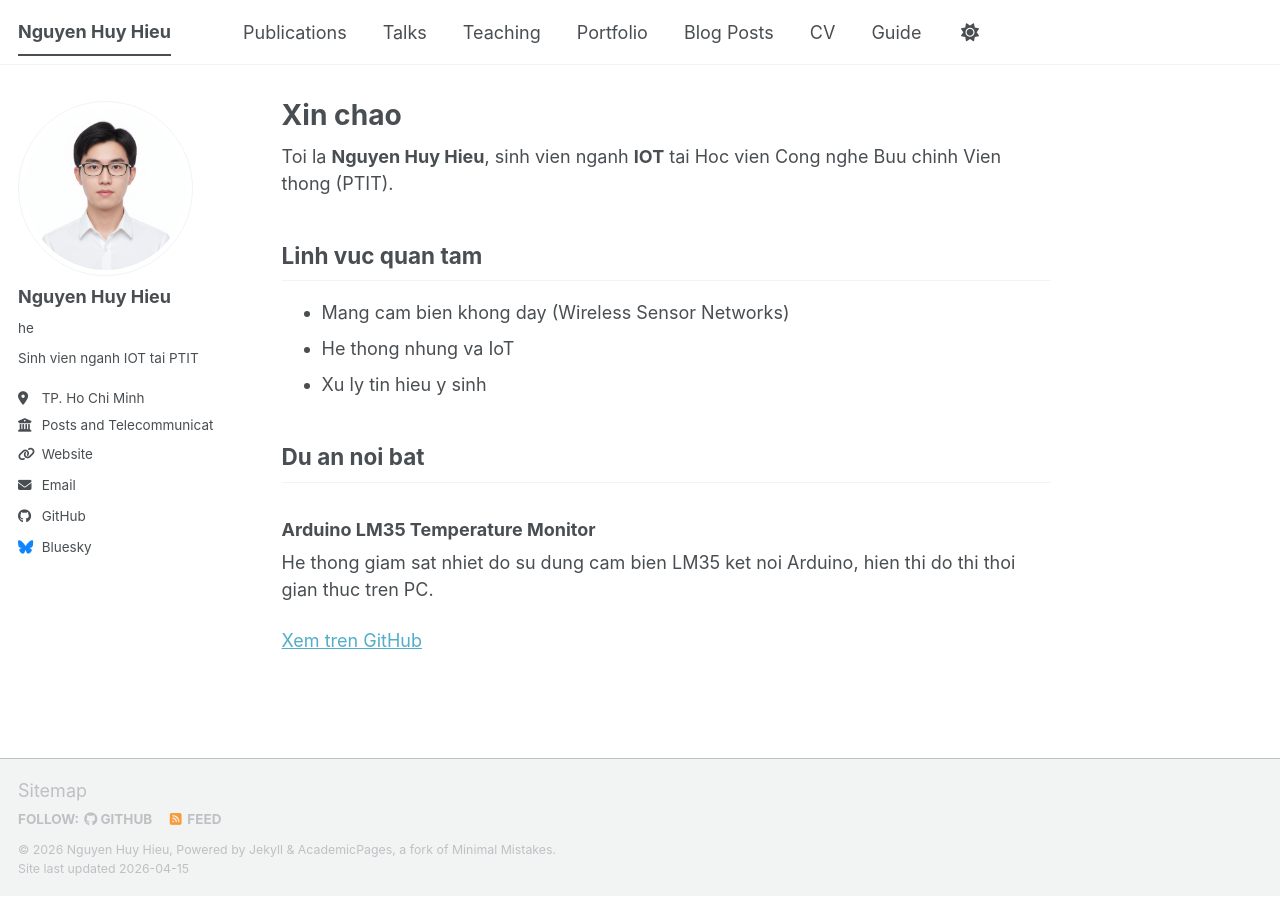
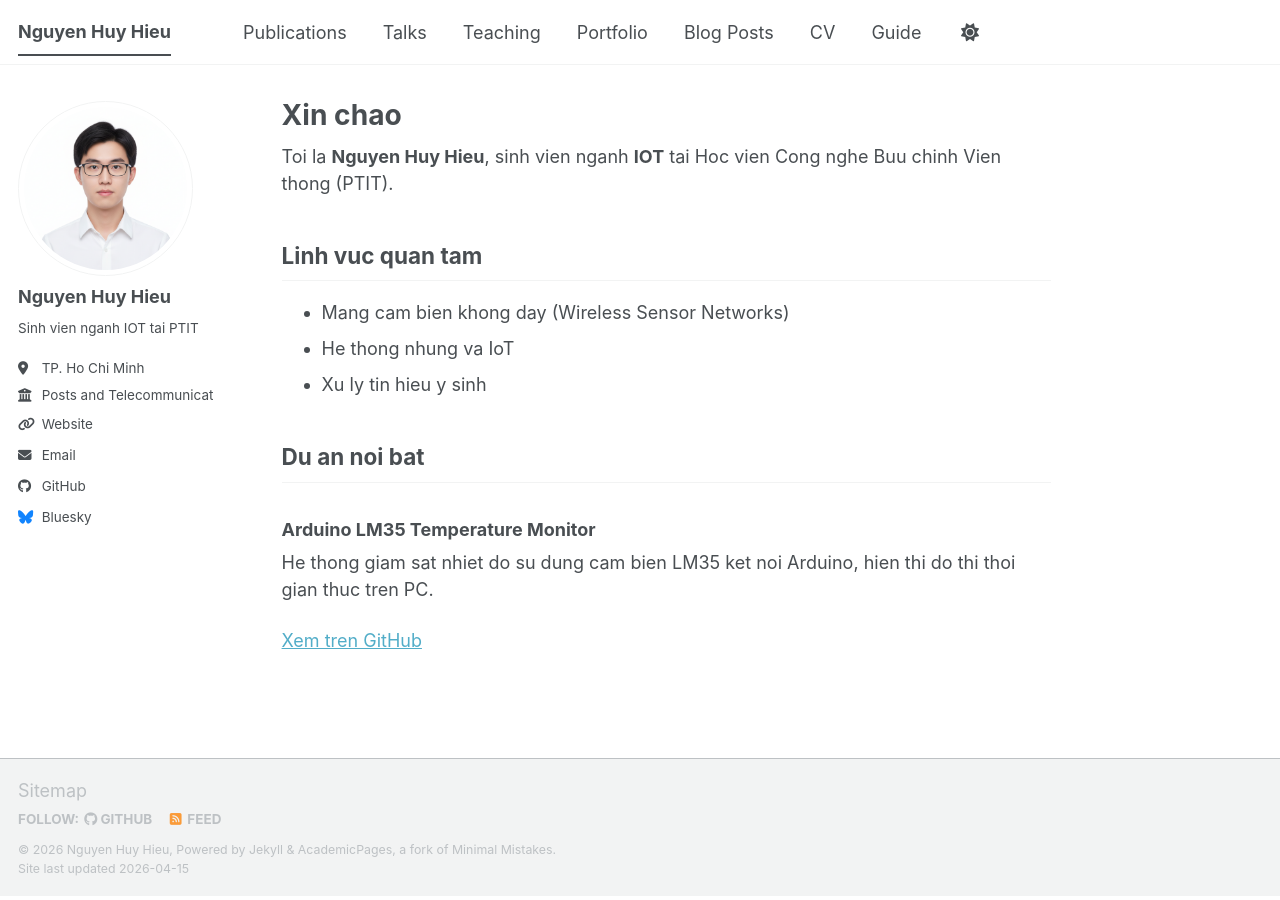
Before and after one commit to hamsterxt309/hamsterxt309.github.io, a Jekyll site: the page built from _pages/about.md, in a window 1280 px wide. Built offline with Jekyll 4.4.1, drawn with Linux system fonts in a browser that asks for light colours; a script bundle is joined from its source files by our own code; library files that are not in the unit come from our copies.

```diff
--- a/_config.yml
+++ b/_config.yml
@@ -25,7 +25,7 @@ author:
   # Biographic information
   avatar           : "profile.png"
   name             : "Nguyen Huy Hieu"
-  pronouns         : "he"
+  pronouns         : ""
   bio              : "Sinh vien nganh IOT tai PTIT"
   location         : "TP. Ho Chi Minh"
   employer         : "Posts and Telecommunications Institute of Technology (PTIT)"
```
